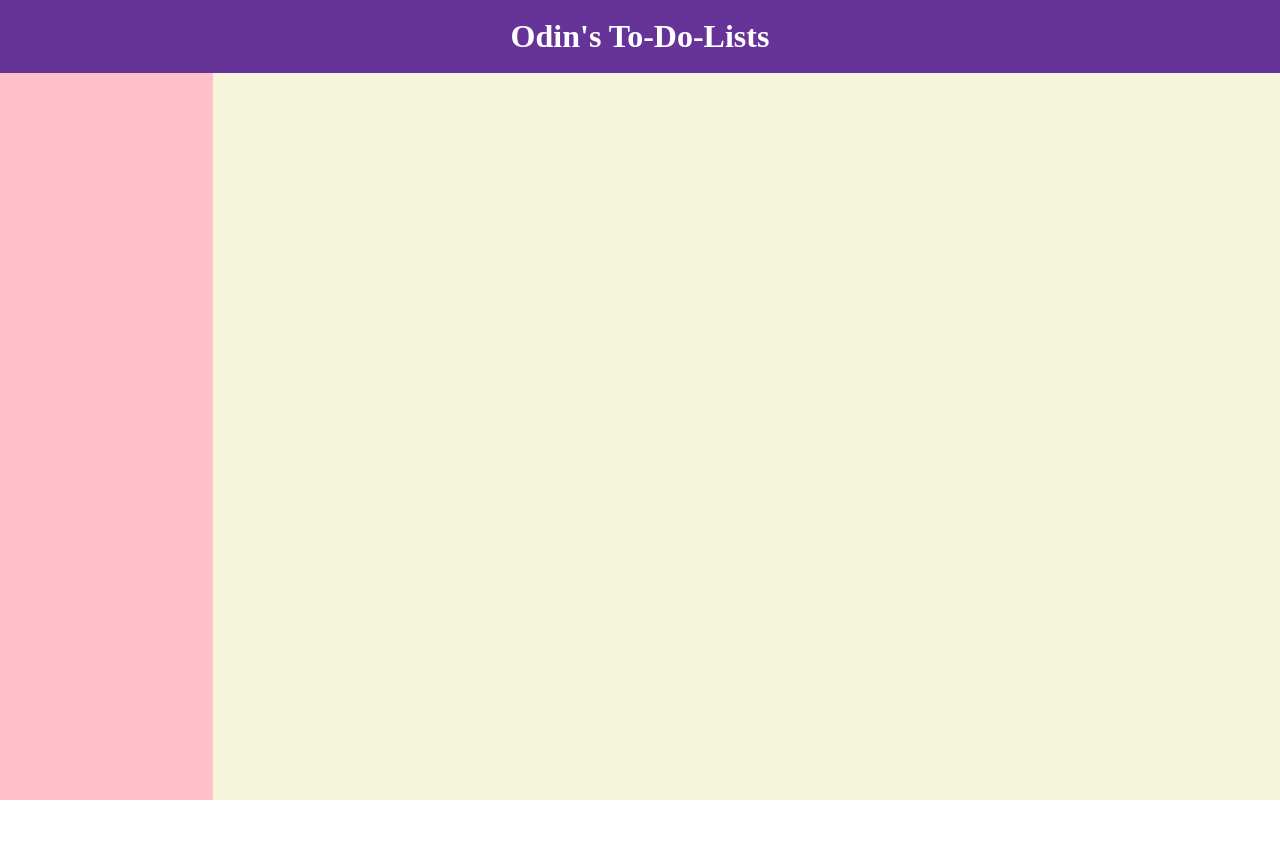
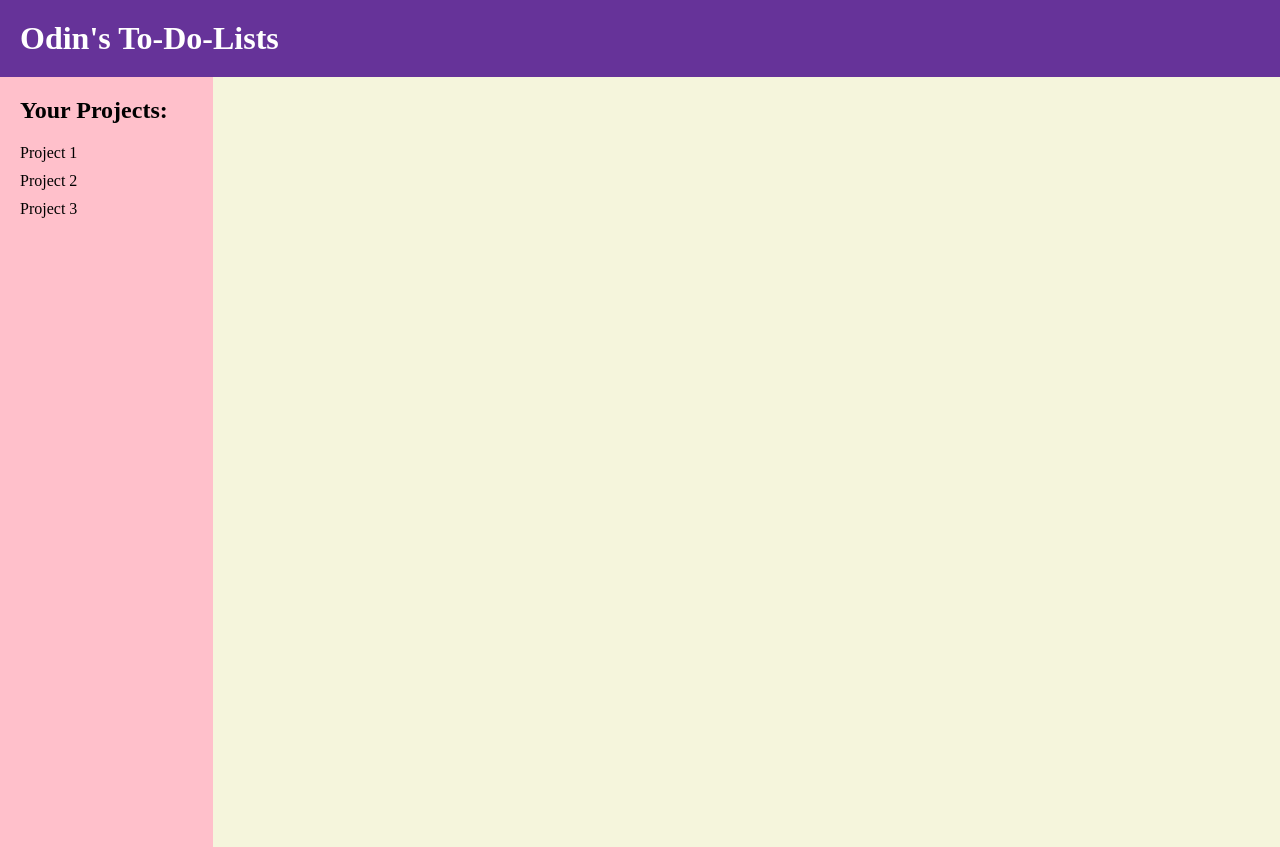
Before and after one commit to Solaire1903/odin-to-do-list, a website built with webpack: page src/template.html in a window 1280 px wide. Before the commit the page ends 800 px from the top, so only its background shows below. Built offline with nearby package versions, Linux system fonts and the light colour scheme.

Commit message:
Add sidebar content

```diff
--- a/src/styles.css
+++ b/src/styles.css
@@ -5,7 +5,7 @@
 }
 
 body {
-  min-height: 100vh;;
+  min-height: 100vh;
 
   display: grid;
   grid-template-rows: 1fr 10fr;
@@ -16,16 +16,28 @@ header {
   color: white;
   background-color: rebeccapurple;
 
-  display: grid;
-  place-content: center;
+  grid-column: 1 / span 2;
 
-  grid-column: 1 / span 2;
+  display: flex;
+  align-items: center;
 }
 
 #sidebar {
   background-color: pink;
 
   grid-row: 2 / span 1;
+
+  display: flex;
+  flex-direction: column;
+  gap: 20px;
+}
+
+#project-list {
+  list-style: none;
+
+  display: flex;
+  flex-direction: column;
+  gap: 10px;
 }
 
 #project-content {
@@ -33,3 +45,7 @@ header {
 
   grid-row: 2 / span 1;
 }
+
+header, #sidebar {
+  padding: 20px;
+}
--- a/src/template.html
+++ b/src/template.html
@@ -14,7 +14,15 @@
     <h1>Odin's To-Do-Lists</h1>
   </header>
 
-  <div id="sidebar"></div>
+  <div id="sidebar">
+    <h2>Your Projects:</h2>
+
+    <ul id="project-list">
+      <li class="project">Project 1</li>
+      <li class="project">Project 2</li>
+      <li class="project">Project 3</li>
+    </ul>
+  </div>
 
   <div id="project-content"></div>
 </body>
```
